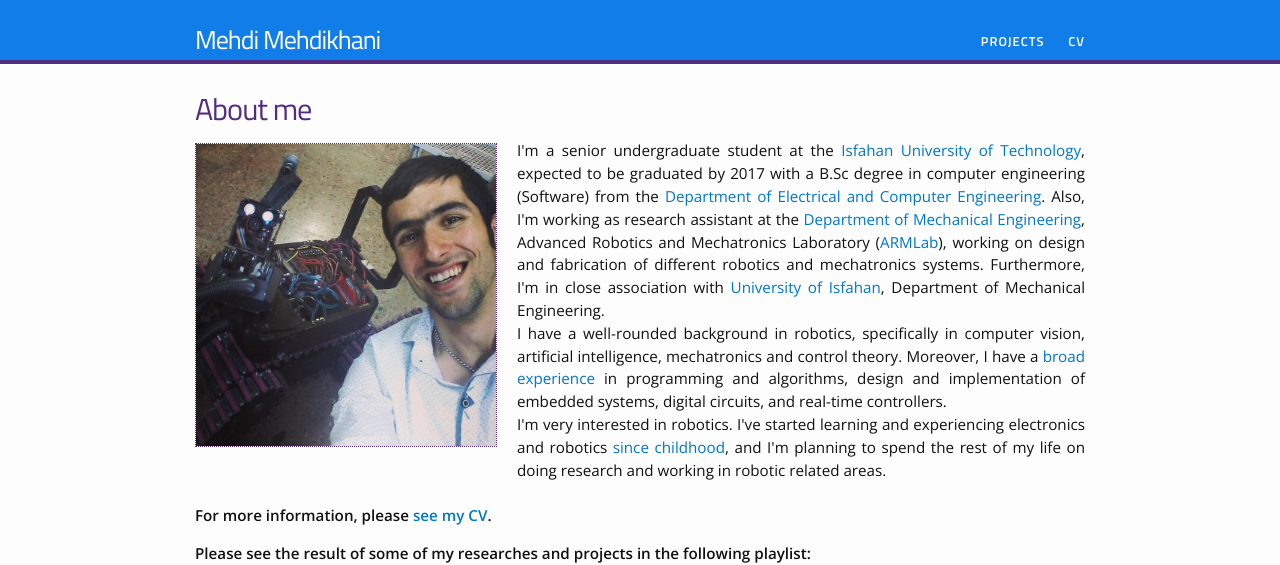
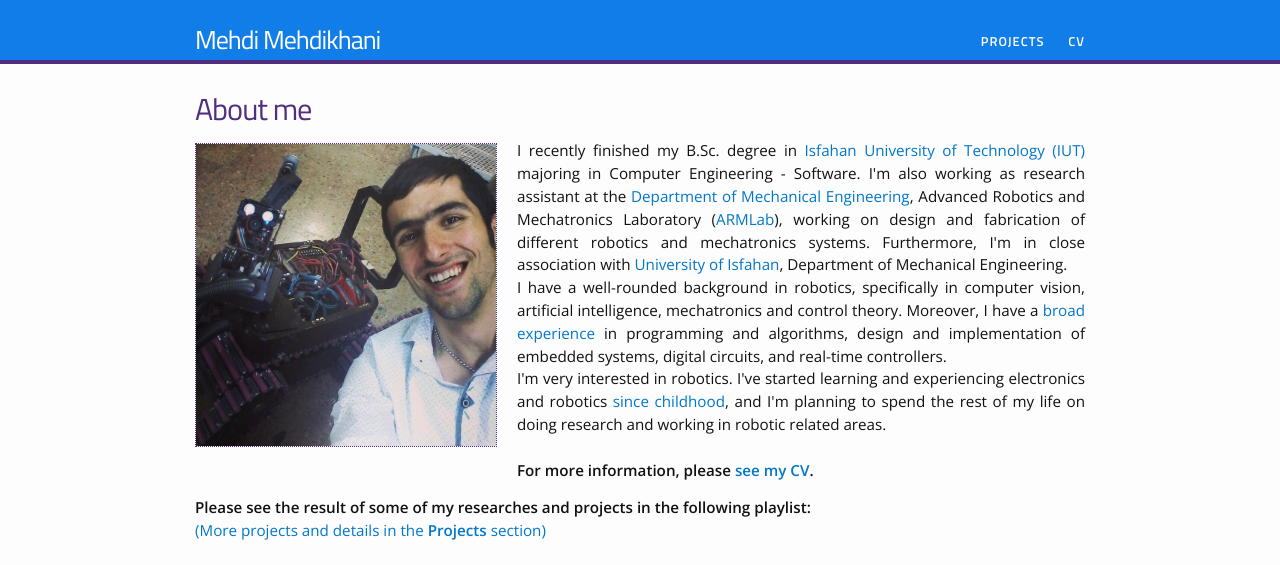
Before and after one commit to mehdierc/mehdierc.github.io, a Jekyll site: the page built from index.html, in a window 1280 px wide. Shown: the top 565 px of the page. Built offline with Jekyll 4.4.1, drawn with Linux system fonts in a browser that asks for light colours; nearby versions of some CDN libraries; grey boxes are pictures that could not be loaded.

Commit message:
minor modification

```diff
--- a/index.html
+++ b/index.html
@@ -5,9 +5,14 @@
   <h1>About me</h1>
   {% include image.html url="/images/mypic-1.jpg" caption="Caption" width=300 align="left" %}
   <p align="justify">
-    I'm a senior undergraduate student at the <a href="http://www.iut.ac.ir/en/">Isfahan University of Technology</a>, expected to be graduated by 2017 with a B.Sc degree in computer engineering (Software) from the <a href="http://ece.iut.ac.ir/en">Department of Electrical and Computer Engineering</a>. Also, I'm working as research assistant at the <a href="http://mech.iut.ac.ir/en">Department of Mechanical Engineering</a>, Advanced Robotics and Mechatronics Laboratory (<a href="http://armlab.iut.ac.ir/">ARMLab</a>), working on design and fabrication of different robotics and mechatronics systems. Furthermore, I'm in close association with <a href="http://www.ui.ac.ir/">University of Isfahan</a>, Department of Mechanical Engineering.
-    <br>I have a well-rounded background in robotics, specifically in computer vision, artificial intelligence, mechatronics and control theory. Moreover, I have a <a href="/projects/">broad experience</a> in programming and algorithms, design and implementation of embedded systems, digital circuits, and real-time controllers.
-    <br>I'm very interested in robotics. I've started learning and experiencing electronics and robotics <a href="/projects/#bowling">since childhood</a>, and I'm planning to spend the rest of my life on doing research and working in robotic related areas.
+    I recently finished my B.Sc. degree in <a href="http://www.iut.ac.ir/en/">Isfahan University of Technology (IUT)</a> majoring in Computer Engineering - Software.
+    I'm also working as research assistant at the <a href="http://mech.iut.ac.ir/en">Department of Mechanical Engineering</a>, Advanced Robotics and Mechatronics Laboratory
+    (<a href="http://armlab.iut.ac.ir/">ARMLab</a>), working on design and fabrication of different robotics and mechatronics systems. Furthermore, I'm in close association with
+     <a href="http://www.ui.ac.ir/">University of Isfahan</a>, Department of Mechanical Engineering.
+    <br>I have a well-rounded background in robotics, specifically in computer vision, artificial intelligence, mechatronics and control theory. Moreover, I have a
+     <a href="/projects/">broad experience</a> in programming and algorithms, design and implementation of embedded systems, digital circuits, and real-time controllers.
+    <br>I'm very interested in robotics. I've started learning and experiencing electronics and robotics <a href="/projects/#bowling">since childhood</a>, and I'm planning to spend
+     the rest of my life on doing research and working in robotic related areas.
     <br><br> <b>For more information, please <a href="/cv">see my CV</a>.</b>
    </p>
   <strong> Please see the result of some of my researches and projects in the following playlist:</strong><br><a href="/projects">(More projects and details in the <b>Projects</b> section)</a>
```
